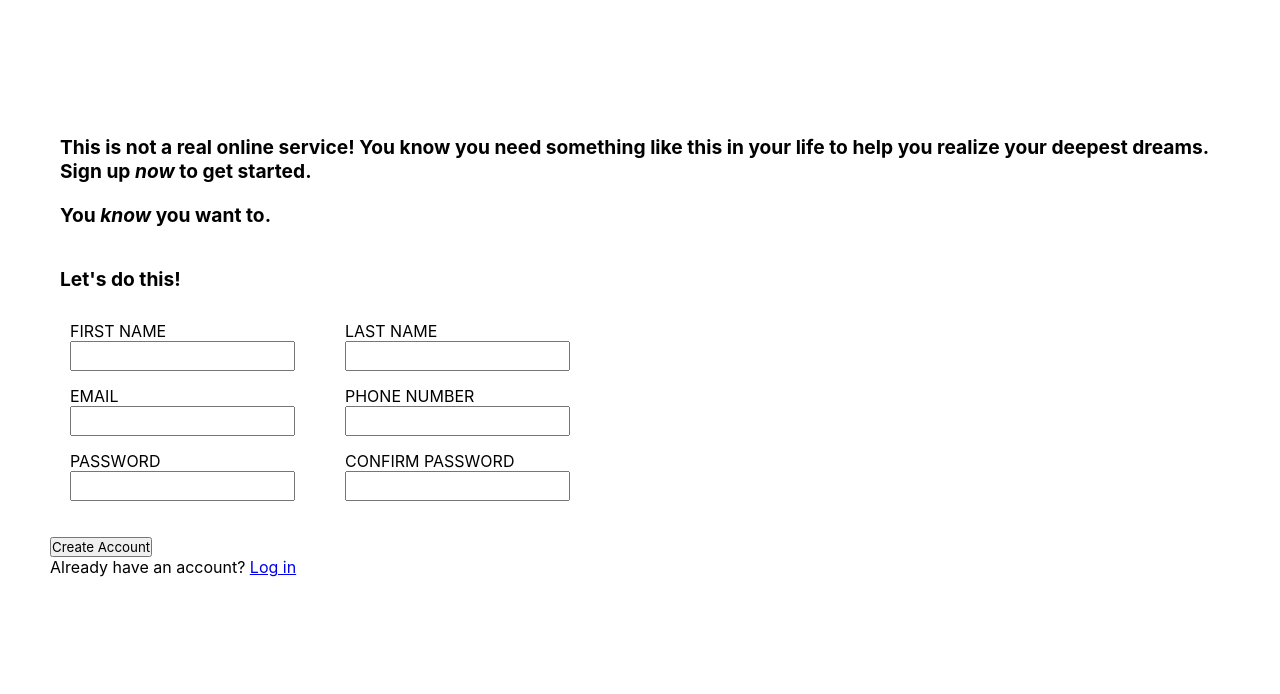
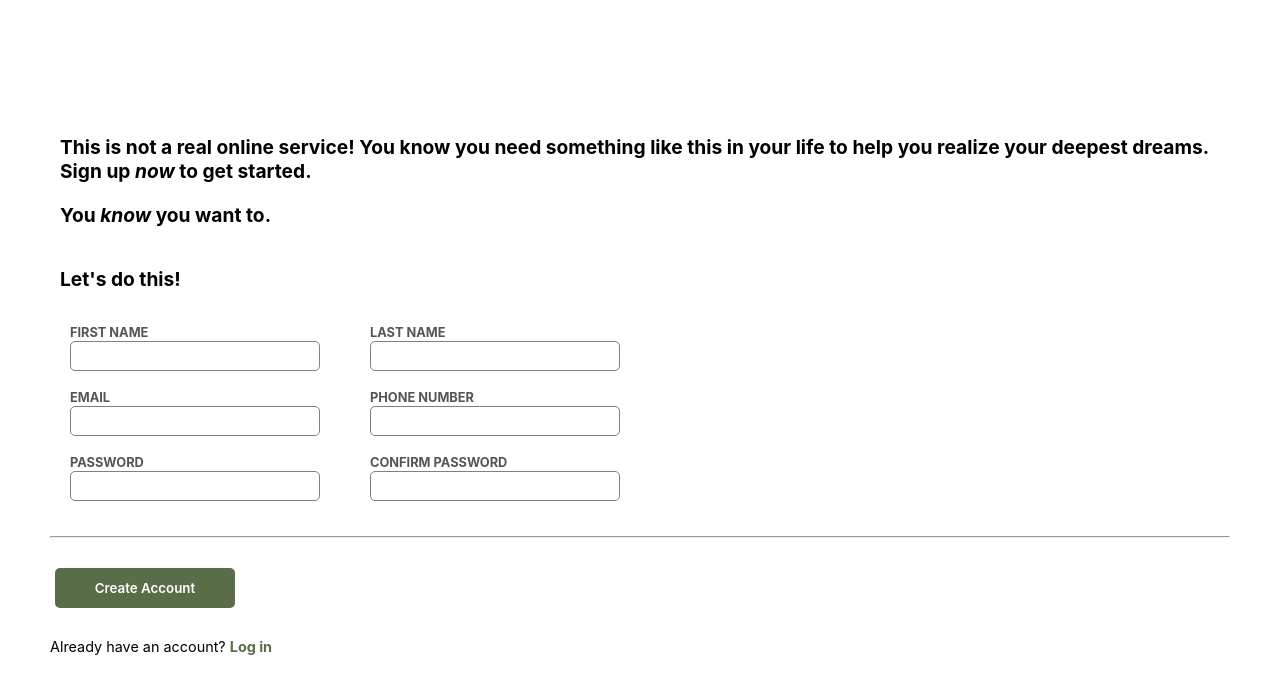
Before and after one commit to Derrickdog/sign-up, a plain HTML site: page index2.html in a window 1280 px wide. Drawn offline with Linux system fonts and the light colour scheme.

Commit message:
Update form style

```diff
--- a/index2.html
+++ b/index2.html
@@ -36,8 +36,9 @@
                     </div>
                 </div>
             </form>
+            <hr>
             <button type="submit">Create Account</button>
-            <p>Already have an account? <a href="#">Log in</a></p>
+            <p class="login">Already have an account? <a href="#">Log in</a></p>
         </div>
     </div>
   </body>
--- a/styles2.css
+++ b/styles2.css
@@ -1,5 +1,6 @@
 :root{
     font-size: 16px;
+    --green: #596D48;
 }
 
 *{
@@ -28,13 +29,56 @@
     display: flex;
     gap: 50px;
     padding: 20px;
+    /* box-shadow: 10px 10px 10px; */
 }
 
 input{
     margin-bottom: 15px;
-    width: 225px;
+    width: 250px;
     height: 30px;
-}
-label{
+    border-radius: 5px;
+    border: 1px solid grey;
+    padding: 8px;
 
 }
+
+input:focus{
+    box-shadow: 0 0 2px;
+}
+
+label{
+    font-size: 0.8rem;
+    color: #555;
+    font-weight: bold;
+}
+
+button{
+    margin: 30px 5px;
+    width: 180px;
+    height: 40px;
+    border: none;
+    border-radius: 5px;
+    background-color: var(--green);
+    color: white;
+    font-weight: 600;
+}
+button:hover{
+    cursor: pointer;
+    background-color: green;
+    transition: background-color 1s;
+    box-shadow: 0 0 5px;
+}
+
+.login{
+    font-size: 0.9rem;
+}
+
+.login a{
+    color: var(--green);
+    text-decoration: none;
+    font-weight: bold;
+}
+.login a:hover{
+    text-decoration: underline;
+    color: green;
+}
```
